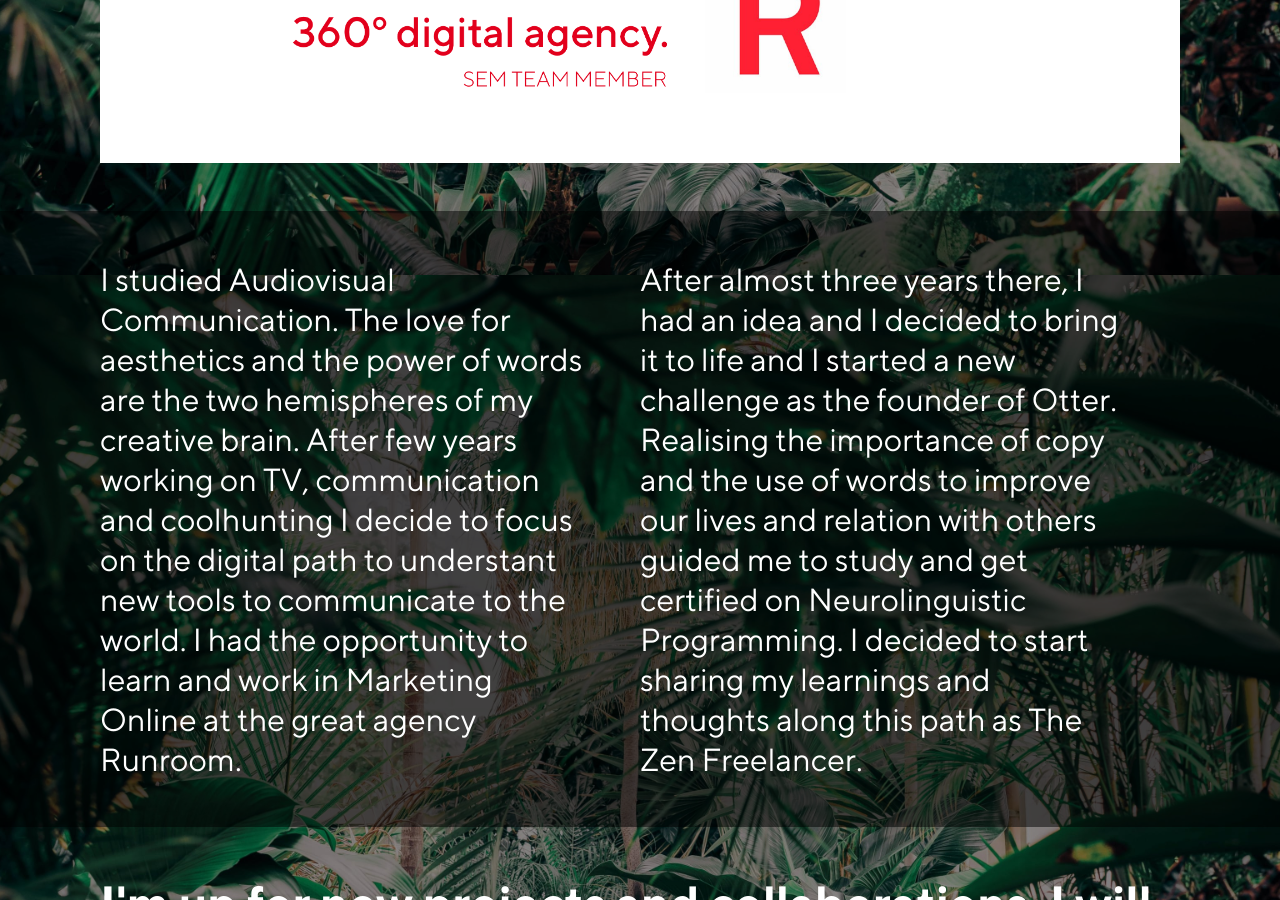
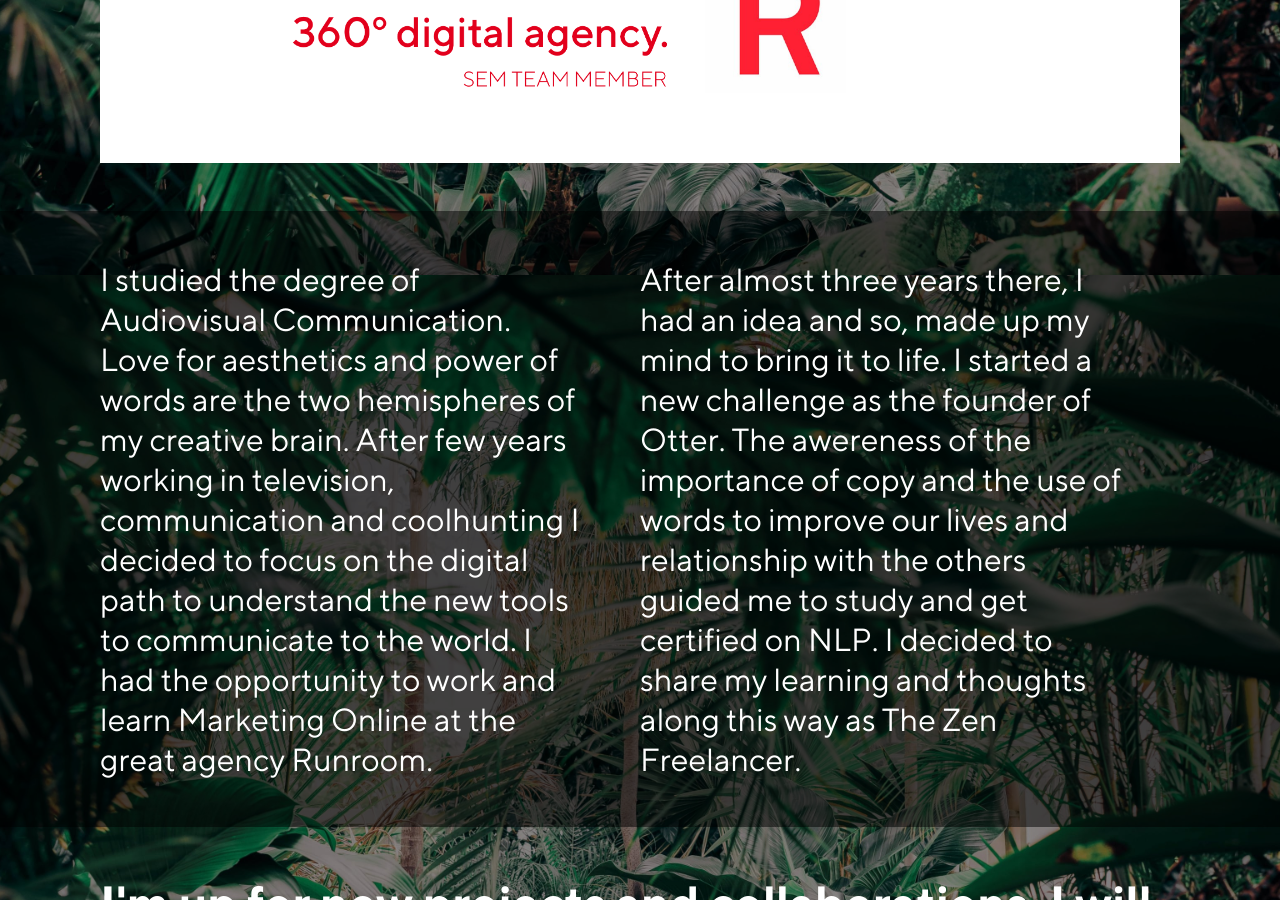
Before and after one commit to msanroman/mariacarvajal, a Jekyll site: the page built from index.html, in a window 1280 px wide and 900 px high, scrolled down 2425 px. Built offline with Jekyll 4.4.1, drawn with Linux system fonts in a browser that asks for light colours; nearby versions of some CDN libraries; some web fonts are replaced; some of the changed text lies outside the part shown.

Commit message:
Copy tweaks!

```diff
--- a/_config.yml
+++ b/_config.yml
@@ -10,11 +10,11 @@
 subtitle: Holistic Digital Strategist
 email: maria.carvajal.casado@gmail.com
 description:
-  - Nice to meet you! I’m Maria, a multipotentialite based in Barcelona. I solve comunication problems from reflection to execution. For me, marketing online, social media and web design are the tools to build your digital alter ego or brand in the digital world.
-  - I love to help you to find your soul and voice and empower them.
+  - Nice to meet you! I’m Maria, a multipotentialite based in Barcelona. I solve communication problems from reflection to execution. To me, marketing online, social media and web design are the tools to build up your alter ego or brand in a digital world.
+  - I love helping you to find your soul and voice and so, empower them.
 bio:
-  - I studied Audiovisual Communication. The love for aesthetics and the power of words are the two hemispheres of my creative brain. After few years working on TV, communication and coolhunting I decide to focus on the digital path to understant new tools to communicate to the world. I had the opportunity to learn and work in Marketing Online at the great agency Runroom.
-  - After almost three years there, I had an idea and I decided to bring it to life and I started a new challenge as the founder of Otter.  Realising the importance of copy and the use of words to improve our lives and relation with others guided me to study and get certified on  Neurolinguistic Programming. I decided to start sharing my learnings and thoughts along this path as The Zen Freelancer.
+  - I studied the degree of Audiovisual Communication. Love for aesthetics and power of words are the two hemispheres of my creative brain. After few years working in television, communication and coolhunting I decided to focus on the digital path to understand the new tools to communicate to the world. I had the opportunity to work and learn Marketing Online at the great agency Runroom.
+  - After almost three years there, I had an idea and so, made up my mind to bring it to life. I started a new challenge as the founder of Otter. The awereness of the importance of copy and the use of words to improve our lives and relationship with the others guided me to study and get certified on NLP. I decided to share my learning and thoughts along this way as The Zen Freelancer.
 # baseurl: "/mariacarvajal" # the subpath of your site, e.g. /blog
 url: "http://mariacarvajal.es" # the base hostname & protocol for your site
 links:
--- a/index.html
+++ b/index.html
@@ -4,9 +4,9 @@
 
 <p class="big-text">{{ site.description[0] }}</p>
 <p class="big-text">{{ site.description[1] }}</p>
-<p class="big-text">Why I'm doing this? Read my full bio <a href="#bio">here</a>.</p>
+<p class="big-text">Why am I doing this? Read my full bio <a href="#bio">here</a>.</p>
 
-<h2>These are brands and businesses I've had the pleasure to work with:</h2>
+<h2>These are brands and business projects I have the pleasure to work with:</h2>
 
 <section class="projects">
 	<img src="{{ "/images/projects/optim/otter.png" | prepend: site.baseurl }}">
```
Also changed, not shown: 1 other file.
